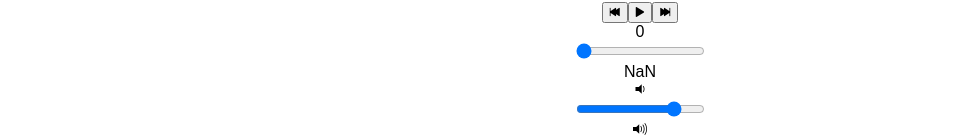
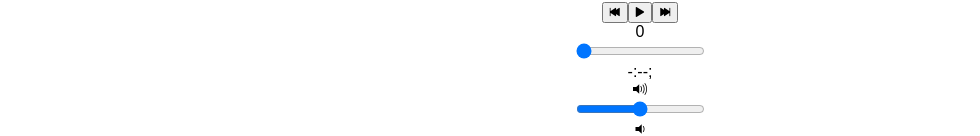
Before and after one commit to Yosolita1978/bloc-jams-react, a React (Create React App) app: page /album/the-colors in a window 1280 px wide. Shown: the part 898-1034 px from the top of the page, without its empty margins (0-980 px from the left). Built offline with nearby package versions, Linux system fonts and the light colour scheme.

Commit message:
Time and Volume are working

```diff
--- a/src/components/Album.js
+++ b/src/components/Album.js
@@ -48,6 +48,19 @@ class Album extends Component {
      this.audioElement.src = null;
      this.audioElement.removeEventListener('timeupdate', this.eventListeners.timeupdate);
      this.audioElement.removeEventListener('durationchange', this.eventListeners.durationchange);
+   }
+
+   formatTime(time) {
+    if (isNaN(time)) {
+      return '-:--;'
+    }
+    const min = Math.floor(time/60);
+    const seconds = Math.floor(time - min * 60);
+    if (seconds < 10) {
+      return `${min}:0${seconds}`
+    } else {
+      return `${min}:${seconds}`
+    }
    }
 
     setSong(song) {
@@ -110,6 +123,12 @@ class Album extends Component {
      this.setState({ currentTime: newTime });
    }
 
+    handleVolumeChange(t) {
+    const newVolume = t.target.value;
+    this.audioElement.volume = newVolume;
+    this.setState({ volume: newVolume});
+  }
+
 
    render() {
      return (
@@ -151,6 +170,8 @@ class Album extends Component {
            handlePrevClick={() => this.handlePrevClick()}
            handleNextClick={() => this.handleNextClick()}
            handleTimeChange={(e) => this.handleTimeChange(e)}
+           handleVolumeChange={(t) => this.handleVolumeChange(t)}
+           formatTime={(time) => this.formatTime(time)}
          />
        </section>
      );
--- a/src/components/PlayerBar.js
+++ b/src/components/PlayerBar.js
@@ -26,12 +26,20 @@ import React, { Component } from 'react';
              step="0.01"
              onChange={this.props.handleTimeChange}
            />
-           <div className="total-time">{this.props.duration}</div>
+           <div className="total-time">{this.props.formatTime(this.props.duration)}</div>
          </section>
          <section id="volume-control">
-           <div className="icon ion-volume-low"></div>
-           <input type="range" className="seek-bar" value="80" />
            <div className="icon ion-volume-high"></div>
+                    <input
+                        type="range"
+                        className="seek-bar"
+                        value={this.props.volume}
+                        max="1"
+                        min="0"
+                        step=".001"
+                        onChange={this.props.handleVolumeChange}
+                    />
+            <div className="icon ion-volume-low"></div>
          </section>
        </section>
      );
```
